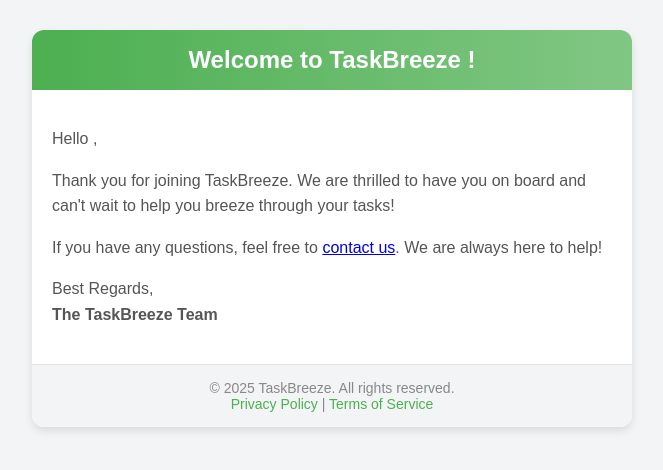
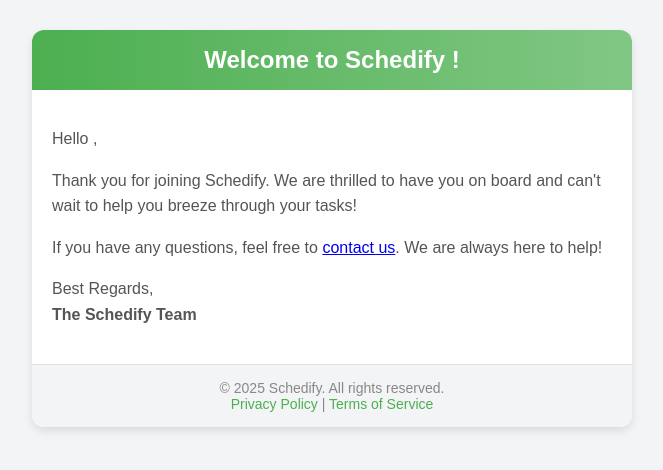
Before and after one commit to RajneeshKrSharma/SchedifyApi, a Django app: template schedifyApp/templates/email_template.html in a window 1280 px wide. Shown: the top 470 px of the page, without its empty margins (308-971 px from the left). Run offline with Django 5.2, Linux system fonts and the light colour scheme; the template is opened without the code that fills it, so the values that code supplies are empty; parts of the project's set-up code (start-up, migrations or seed data) failed here and were passed over.

Commit message:
feat(email): change mail id in templates
Signed-off-by: Rajneesh Kumar Sharma <rajneeshsharma199@gmail.com>

```diff
--- a/schedifyApp/templates/email_otp_verification_template.html
+++ b/schedifyApp/templates/email_otp_verification_template.html
@@ -87,14 +87,14 @@
                 <p class="validity-msg">This OTP is valid for {{ validityPeriod }} minutes.</p>
             </div>
             <div class="content-section">
-                <p>If you did not request this OTP, please contact us immediately at <a href="mailto:teamtaskbreeze@gmail.com">teamtaskbreeze@gmail.com</a>.</p>
+                <p>If you did not request this OTP, please contact us immediately at <a href="mailto:team4schedify@gmail.com">team4schedify@gmail.com</a>.</p>
             </div>
             <div class="content-section">
-                <p>Thank you for choosing TaskBreeze.<br><strong>The TaskBreeze Team</strong></p>
+                <p>Thank you for choosing Schedify.<br><strong>The Schedify Team</strong></p>
             </div>
         </div>
         <div class="footer">
-            &copy; 2025 TaskBreeze. All rights reserved.<br>
+            &copy; 2025 Schedify. All rights reserved.<br>
             <a href="#">Privacy Policy</a> | <a href="#">Terms of Service</a>
         </div>
     </div>
--- a/schedifyApp/templates/email_template.html
+++ b/schedifyApp/templates/email_template.html
@@ -68,16 +68,16 @@
 <body>
     <div class="email-container">
         <div class="header">
-            Welcome to TaskBreeze !
+            Welcome to Schedify !
         </div>
         <div class="content">
             <p>Hello <strong>{{ user.first_name }} {{ user.last_name }}</strong>,</p>
-            <p>Thank you for joining TaskBreeze. We are thrilled to have you on board and can't wait to help you breeze through your tasks!</p>
-            <p>If you have any questions, feel free to <a href="mailto:teamtaskbreeze@gmail.com">contact us</a>. We are always here to help!</p>
-            <p>Best Regards,<br><strong>The TaskBreeze Team</strong></p>
+            <p>Thank you for joining Schedify. We are thrilled to have you on board and can't wait to help you breeze through your tasks!</p>
+            <p>If you have any questions, feel free to <a href="mailto:team4schedify@gmail.com">contact us</a>. We are always here to help!</p>
+            <p>Best Regards,<br><strong>The Schedify Team</strong></p>
         </div>
         <div class="footer">
-            &copy; 2025 TaskBreeze. All rights reserved.<br>
+            &copy; 2025 Schedify. All rights reserved.<br>
             <a href="#">Privacy Policy</a> | <a href="#">Terms of Service</a>
         </div>
     </div>
--- a/schedifyApp/templates/email_template_weather_notify.html
+++ b/schedifyApp/templates/email_template_weather_notify.html
@@ -96,14 +96,14 @@
             </div>
             <div class="content-section">
                 <p>We truly value your trust in TaskBreeze for helping you stay organized. Should you need assistance, don’t hesitate to reach out.</p>
-                <p>You can contact us at <a href="mailto:teamtaskbreeze@gmail.com">teamtaskbreeze@gmail.com</a>.</p>
+                <p>You can contact us at <a href="mailto:team4schedify@gmail.com">team4schedify@gmail.com</a>.</p>
             </div>
             <div class="content-section">
-                <p>Best regards,<br><strong>The TaskBreeze Team</strong></p>
+                <p>Best regards,<br><strong>The Schedify Team</strong></p>
             </div>
         </div>
         <div class="footer">
-            &copy; 2025 TaskBreeze. All rights reserved.<br>
+            &copy; 2025 Schedify. All rights reserved.<br>
             <a href="#">Privacy Policy</a> | <a href="#">Terms of Service</a>
         </div>
     </div>
```
